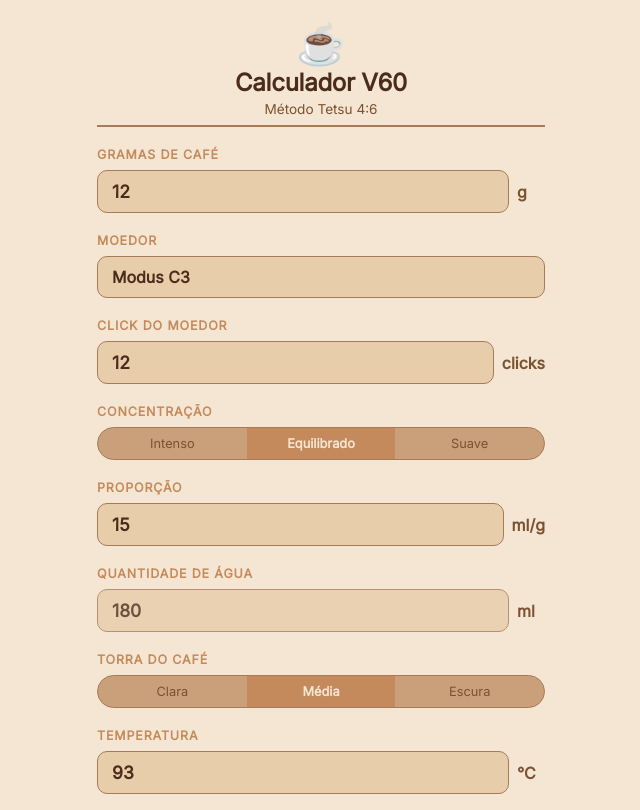
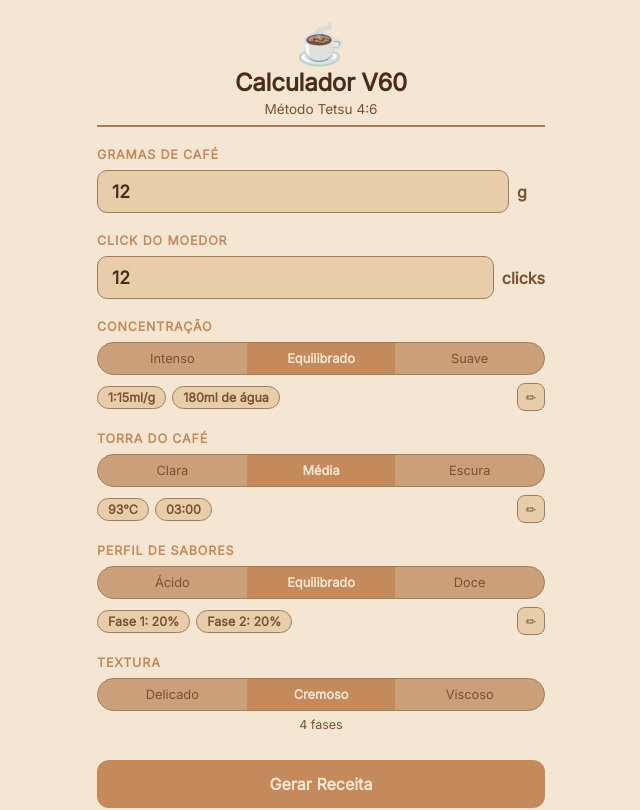
Before and after one commit to densyy/coffee, a Svelte app: page / in a window 1280 px wide. Shown: the top 810 px of the page, without its empty margins (319-959 px from the left). Built offline with nearby package versions, Linux system fonts and the light colour scheme.

Commit message:
feat: continua a construção da página

```diff
--- a/src/pages/v60/Session1.svelte
+++ b/src/pages/v60/Session1.svelte
@@ -12,11 +12,6 @@
     unit="g"
     on:change={(e) => updateState('gramas', e.detail)}
   />
-
-  <section class="calculator__field">
-    <span class="calculator__field-label">Moedor</span>
-    <p class="calculator__field-static">Modus C3</p>
-  </section>
 
   <FieldNumber
     id="click"
@@ -34,8 +29,20 @@
       value={$v60State.forca}
       on:change={(e) => updateForca(e.detail)}
     />
-  </section>
-
+    <div class="details-row">
+      <div class="details-row__chips">
+        <span class="details-chip">1:{$v60State.proporcao}ml/g</span>
+        <span class="details-chip">{$v60Recipe.aguaTotal}ml de água</span>
+      </div>
+      <button
+        class="details-row__btn{openConc ? ' details-row__btn--open' : ''}"
+        type="button"
+        title="Ajustar proporção"
+        on:click={() => { openConc = !openConc }}
+      >✏</button>
+    </div>
+    {#if openConc}
+      <div class="details-expand" transition:slide={{ duration: 180 }}>
         <FieldNumber
           label="Proporção"
           value={$v60State.proporcao}
@@ -44,13 +51,9 @@
           max={30}
           on:change={(e) => updateState('proporcao', e.detail)}
         />
-
-  <FieldNumber
-    label="Quantidade de água"
-    value={$v60Recipe.aguaTotal}
-    unit="ml"
-    readonly
-  />
+      </div>
+    {/if}
+  </section>
 
   <section class="calculator__field">
     <span class="calculator__field-label">Torra do café</span>
@@ -59,8 +62,20 @@
       value={$v60State.torra}
       on:change={(e) => updateTorra(e.detail)}
     />
-  </section>
-
+    <div class="details-row">
+      <div class="details-row__chips">
+        <span class="details-chip">{$v60State.temperatura}°C</span>
+        <span class="details-chip">{$v60Recipe.tempoTotal}</span>
+      </div>
+      <button
+        class="details-row__btn{openTorra ? ' details-row__btn--open' : ''}"
+        type="button"
+        title="Ajustar temperatura"
+        on:click={() => { openTorra = !openTorra }}
+      >✏</button>
+    </div>
+    {#if openTorra}
+      <div class="details-expand" transition:slide={{ duration: 180 }}>
         <FieldNumber
           label="Temperatura"
           value={$v60State.temperatura}
@@ -69,10 +84,8 @@
           max={100}
           on:change={(e) => updateState('temperatura', e.detail)}
         />
-
-  <section class="calculator__field">
-    <span class="calculator__field-label">Tempo total</span>
-    <p class="calculator__field-static">{$v60Recipe.tempoTotal}</p>
+      </div>
+    {/if}
   </section>
 
   <section class="calculator__field">
@@ -82,8 +95,20 @@
       value={$v60State.sabor}
       on:change={(e) => updateSabor(e.detail)}
     />
-  </section>
-
+    <div class="details-row">
+      <div class="details-row__chips">
+        <span class="details-chip">Fase 1: {$v60State.sabor_pct1}%</span>
+        <span class="details-chip">Fase 2: {$v60State.sabor_pct2}%</span>
+      </div>
+      <button
+        class="details-row__btn{openSabor ? ' details-row__btn--open' : ''}"
+        type="button"
+        title="Ajustar distribuição"
+        on:click={() => { openSabor = !openSabor }}
+      >✏</button>
+    </div>
+    {#if openSabor}
+      <div class="details-expand" transition:slide={{ duration: 180 }}>
         <FieldNumber
           label="Fase 1 — proporção"
           value={$v60State.sabor_pct1}
@@ -92,7 +117,6 @@
           max={50}
           on:change={(e) => updateState('sabor_pct1', e.detail)}
         />
-
         <FieldNumber
           label="Fase 2 — proporção"
           value={$v60State.sabor_pct2}
@@ -101,6 +125,9 @@
           max={50}
           on:change={(e) => updateState('sabor_pct2', e.detail)}
         />
+      </div>
+    {/if}
+  </section>
 
   <section class="calculator__field">
     <span class="calculator__field-label">Textura</span>
@@ -118,12 +145,17 @@
 </div>
 
 <script>
+  import { slide } from 'svelte/transition'
   import { createEventDispatcher } from 'svelte'
   import { v60State, v60Recipe, PROPORCOES, TEMPERATURAS, NUM_FASES, DISTRIBUICAO_SABOR } from '../../stores/v60.js'
   import SliderSelector from '../../components/SliderSelector.svelte'
   import FieldNumber from '../../components/FieldNumber.svelte'
 
   const dispatch = createEventDispatcher()
+
+  let openConc = false
+  let openTorra = false
+  let openSabor = false
 
   const OPCOES_FORCA = [
     { label: 'Intenso' },
@@ -223,15 +255,63 @@
     color: var(--color-accent);
   }
 
-  .calculator__field-static {
-    margin: 0;
-    font-size: 1rem;
+  /* details row */
+  .details-row {
+    display: flex;
+    align-items: center;
+    justify-content: space-between;
+    gap: 8px;
+  }
+
+  .details-row__chips {
+    display: flex;
+    flex-wrap: wrap;
+    gap: 6px;
+  }
+
+  .details-chip {
+    font-size: 0.78rem;
     font-weight: 600;
-    color: var(--color-text);
-    padding: 10px 14px;
+    color: var(--color-text-muted);
+    background: var(--color-card);
+    border: 1px solid var(--color-border);
+    border-radius: 20px;
+    padding: 3px 10px;
+  }
+
+  .details-row__btn {
+    flex-shrink: 0;
+    width: 28px;
+    height: 28px;
+    display: flex;
+    align-items: center;
+    justify-content: center;
+    background: var(--color-card);
+    border: 1px solid var(--color-border);
+    border-radius: 8px;
+    color: var(--color-text-muted);
+    font-size: 0.78rem;
+    cursor: pointer;
+    transition: background 0.15s, color 0.15s, border-color 0.15s;
+  }
+
+  .details-row__btn:hover,
+  .details-row__btn--open {
+    background: var(--color-accent);
+    border-color: var(--color-accent);
+    color: var(--color-bg);
+  }
+
+  /* expanded inputs */
+  .details-expand {
+    display: flex;
+    flex-direction: column;
+    gap: 12px;
+    padding: 14px;
     background: var(--color-card);
     border: 1.5px solid var(--color-border);
-    border-radius: 10px;
+    border-radius: 12px;
+    overflow: hidden;
   }
 
   .calculator__btn-gerar {
```
Lines whose indentation alone changed are shown as unchanged.
